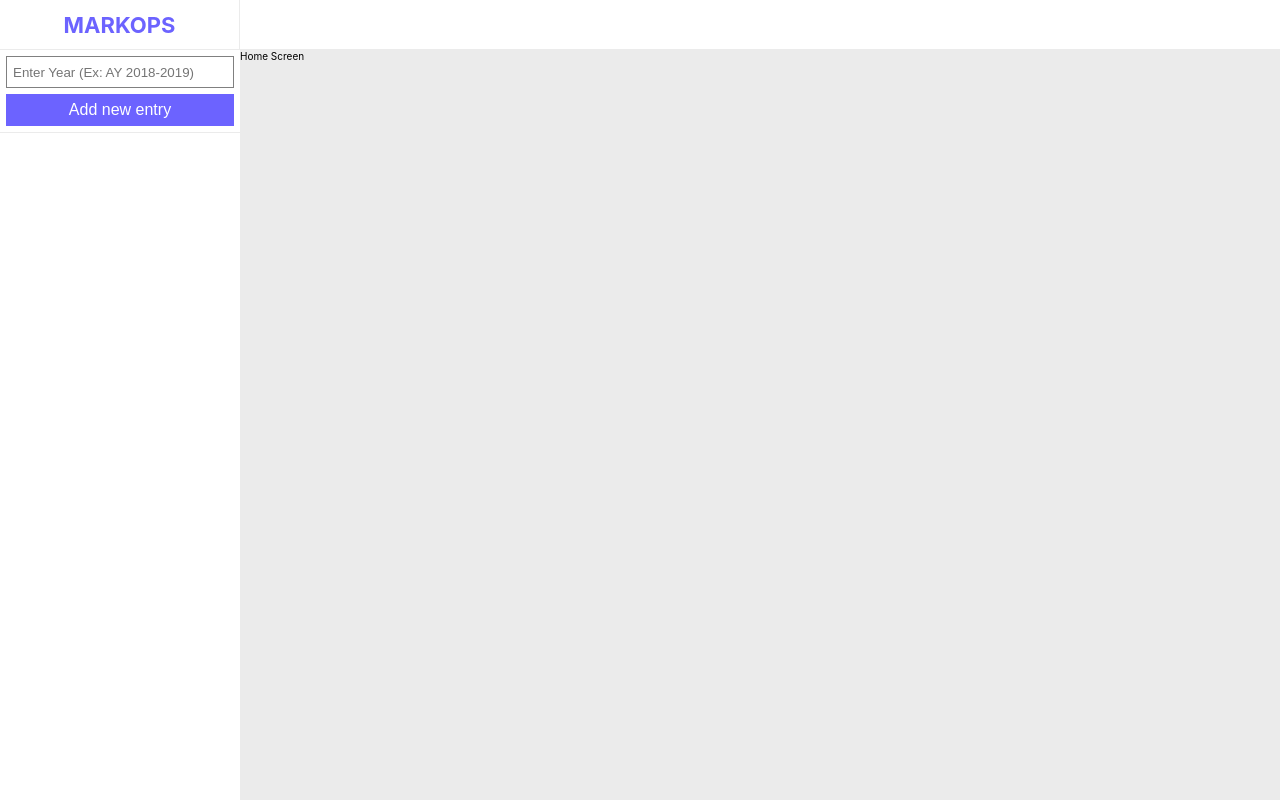
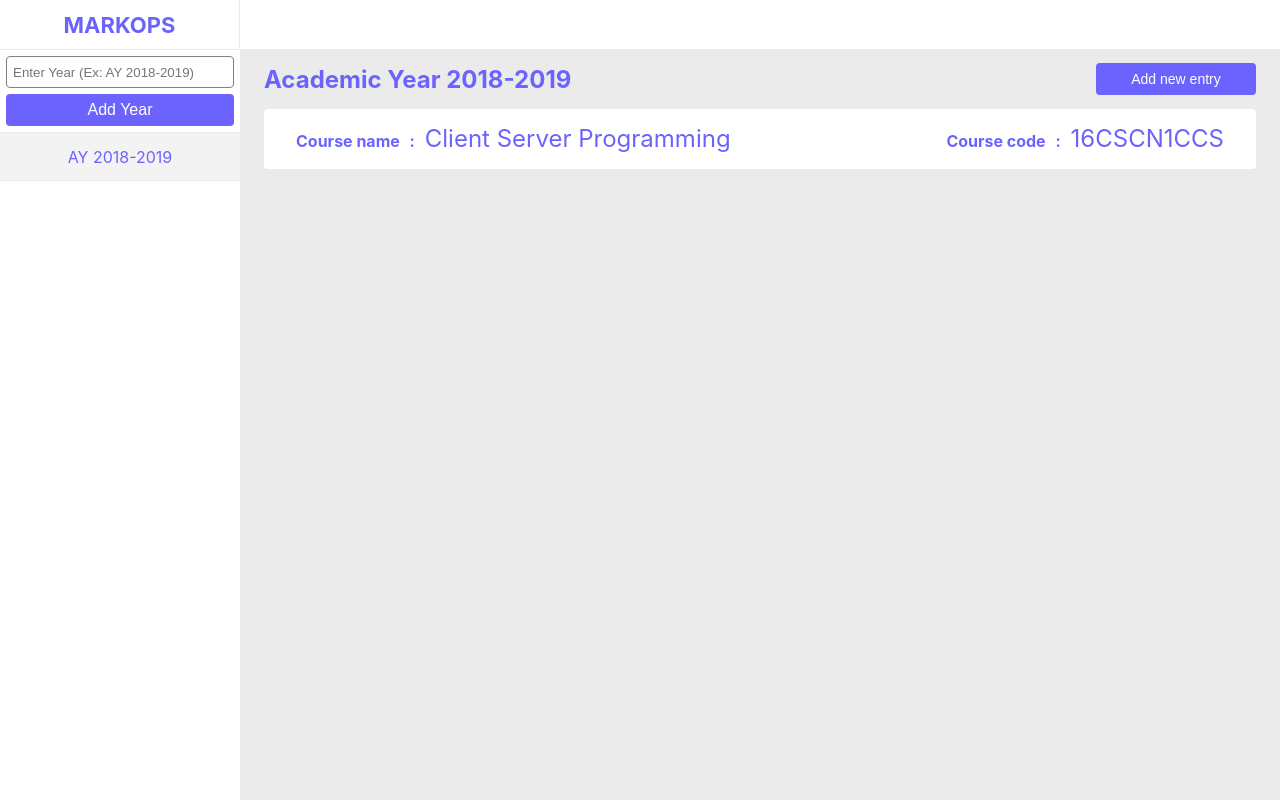
Before and after one commit to AkhileshNS/markops, a React (Create React App) app: page / in a window 1280 px wide. Built offline with nearby package versions, Linux system fonts and the light colour scheme.

Commit message:
Created Entry comp and minor change to Sidebar

```diff
--- a/src/App/App.store.js
+++ b/src/App/App.store.js
@@ -3,7 +3,9 @@ import { decorate, observable, action } from 'mobx';
 class AppStore {
   trigger = false;
   currRoute = '/all';
-  data = [];
+  data = [{
+    name: "AY 2018-2019"
+  }];
   selected = 0;
 
   startTrigger = () => (this.trigger = true);
--- a/src/App/components/Sidebar/Sidebar.js
+++ b/src/App/components/Sidebar/Sidebar.js
@@ -35,7 +35,7 @@ const Sidebar = ({
           pushEntry(value);
           setValue('');
         }}>
-        Add new entry
+        Add Year
       </AddButton>
       <List>
         {dates.map((date, i) => (
--- a/src/App/components/Sidebar/Sidebar.styles.js
+++ b/src/App/components/Sidebar/Sidebar.styles.js
@@ -2,7 +2,7 @@
 import styled from 'styled-components';
 
 // Global Styles
-import { zIndices, colors } from 'global/styles';
+import { zIndices, colors, Button, Input as TextInput } from 'global/styles';
 
 export const SidebarContainer = styled.div`
   width: 24rem;
@@ -23,40 +23,15 @@ export const List = styled.ul`
   border-top: 1px solid ${colors.gray_bg};
 `;
 
-export const Input = styled.input.attrs(props => ({
-  type: "text"
-}))`
+export const Input = styled(TextInput)`
   width: calc(100% - 12px);
   height: calc(4.8rem - 12px);
-  background-color: white;
-  border: 1px solid gray;
-  outline: none;
-  margin: 6px 6px 0px;
-  padding: 0px 6px;
-
-  :focus {
-    border-color: ${colors.primary_dark}
-  }
 `;
 
-export const AddButton = styled.button`
+export const AddButton = styled(Button)`
   width: calc(100% - 12px);
   height: calc(4.8rem - 12px);
-  background-color: ${colors.primary};
-  color: white;
-  outline: none;
-  border: none;
-  font-size: 1.6rem;
-  cursor: pointer;
   margin: 6px;
-
-  :hover {
-    background-color: ${colors.primary_dark}
-  }
-
-  :active {
-    background-color: ${colors.primary}
-  }
 `;
 
 export const ListItem = styled.li`
--- a/src/Home/Home.js
+++ b/src/Home/Home.js
@@ -3,22 +3,35 @@ import React from 'react';
 import { inject, observer } from 'mobx-react';
 
 // Local Styles
-import { HomeContainer } from 'Home/Home.styles';
+import { HomeContainer, TitleContainer, Title, AddButton, List } from 'Home/Home.styles';
 
-// Global Functions
+// Global Functions and Components
 import { derive } from 'global/functions';
+import Entry from 'global/components/Entry/Entry';
 
-const Home = props => {
-  return (
+const Home = ({
+  data = [],
+  selected = -1,
+  currRoute, setRoute
+}) => {
+  return data.length!==0 && selected!==-1 ? (
     <HomeContainer>
-      <p>Home Screen</p>
+      <TitleContainer>
+        <Title>{data[selected].name.replace("AY","Academic Year")}</Title>
+        <AddButton>Add new entry</AddButton>
+      </TitleContainer>
+      <List>
+        <Entry />
+      </List>
     </HomeContainer>
-  );
+  ) : null;
 };
 
 const mapStoresToProps = derive({
   currRoute: "appStore",
-  setRoute: "appStore"
+  setRoute: "appStore",
+  data: "appStore",
+  selected: "appStore"
 });
 
 export { Home };
--- a/src/Home/Home.styles.js
+++ b/src/Home/Home.styles.js
@@ -1,7 +1,41 @@
 // External Modules
 import styled from 'styled-components';
+
+// Global Styles
+import { colors, Button } from 'global/styles';
 
 export const HomeContainer = styled.div`
   width: 100%;
   height: 100%;
+  display: flex;
+  flex-direction: column;
 `;
+
+export const TitleContainer = styled.div`
+  width: 100%;
+  height: 6.4rem;
+  padding: 0px 2.4rem;
+  display: flex;
+  align-items: center;
+  justify-content: space-between;
+`;
+
+export const Title = styled.h1`
+  font-size: 2.4rem;
+  color: ${colors.primary};
+  user-select: none;
+`
+
+export const AddButton = styled(Button)`
+  width: 16rem;
+  height: 3.2rem;
+  font-size: 1.4rem;
+`;
+
+export const List = styled.div`
+  width: 100%;
+  height: 100%;
+  padding: 0 2.4rem;
+  display: flex;
+  flex-direction: column;
+`;
--- /dev/null
+++ b/src/global/components/Entry/Entry.js
@@ -0,0 +1,35 @@
+// External Modules
+import React from 'react';
+
+// Local Styles
+import {
+  EntryContainer,
+  EntryInfo,
+  EntryInfoHeader,
+  Divider
+} from './Entry.styles';
+
+const Entry = ({
+  passedProps,
+  data = [
+    'Course name',
+    'Client Server Programming',
+    'Course code',
+    '16CSCN1CCS'
+  ]
+}) => {
+  return (
+    <EntryContainer {...passedProps}>
+      <EntryInfo>
+        {data[0]} <Divider>:</Divider>{' '}
+        <EntryInfoHeader>{data[1]}</EntryInfoHeader>
+      </EntryInfo>
+      <EntryInfo>
+        {data[2]} <Divider>:</Divider>{' '}
+        <EntryInfoHeader>{data[3]}</EntryInfoHeader>
+      </EntryInfo>
+    </EntryContainer>
+  );
+};
+
+export default Entry;
--- /dev/null
+++ b/src/global/components/Entry/Entry.styles.js
@@ -0,0 +1,32 @@
+// External Modules
+import styled from 'styled-components';
+
+// Global Styles
+import { colors } from 'global/styles';
+
+export const EntryContainer = styled.div`
+  width: 100%;
+  height: 6rem;
+  background-color: white;
+  color: ${colors.primary};
+  display: flex;
+  justify-content: space-between;
+  align-items: center;
+  border-radius: 4px;
+  margin-bottom: 1.6rem;
+  padding: 0 3.2rem;
+`;
+
+export const EntryInfo = styled.p`
+  font-size: 1.6rem;
+  font-weight: bold;
+`;
+
+export const Divider = styled.span`
+  padding: 0 6px;
+`;
+
+export const EntryInfoHeader = styled.span`
+  font-size: 2.4rem;
+  font-weight: normal;
+`;
--- a/src/global/styles.js
+++ b/src/global/styles.js
@@ -1,4 +1,4 @@
-import {createGlobalStyle} from 'styled-components';
+import styled, {createGlobalStyle} from 'styled-components';
 
 export const GlobalStyle = createGlobalStyle`
   * {
@@ -44,4 +44,35 @@ export const zIndices = {
   level3: 3, // Sidebar
   level4: 4, // Appbar
   level5: 5
-}
+};
+
+export const Button = styled.button`
+  background-color: ${colors.primary};
+  color: white;
+  outline: none;
+  border: none;
+  border-radius: 4px;
+  font-size: 1.6rem;
+  cursor: pointer;
+
+  :hover {
+    background-color: ${colors.primary_dark}
+  }
+
+  :active {
+    background-color: ${colors.primary}
+  }
+`;
+
+export const Input = styled.input`
+  background-color: white;
+  border: 1px solid gray;
+  border-radius: 4px;
+  outline: none;
+  margin: 6px 6px 0px;
+  padding: 0px 6px;
+
+  :focus {
+    border-color: ${colors.primary_dark}
+  }
+`;
```
Also changed, not shown: 1 other file (tests, documents, lock files or other folders).
